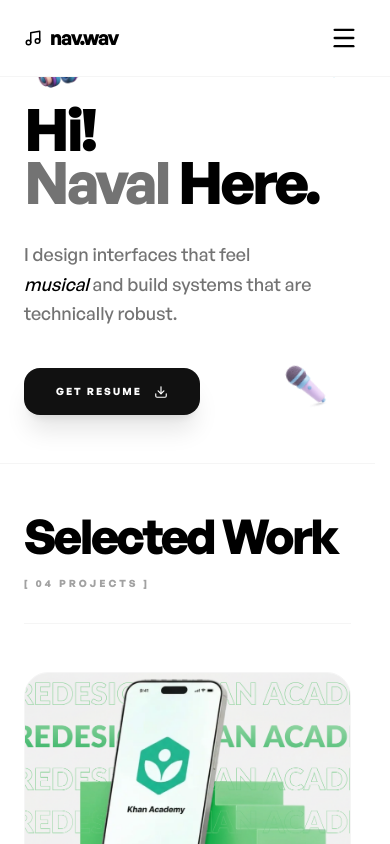
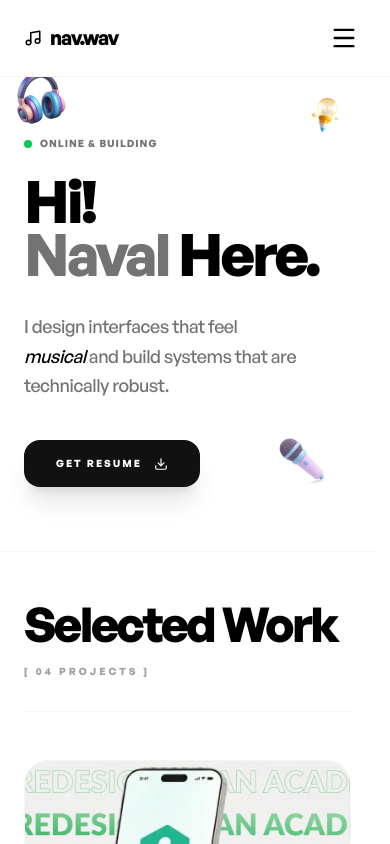
Before and after one commit to snaval29/Less-visuals-minimal-portfolio, a Next.js app: page / in a window 390 px wide. Shown: the top 844 px of the page. Built offline with nearby package versions, Linux system fonts and the light colour scheme.

Commit message:
nwe hero section's icon position

```diff
--- a/components/sections/MinimalHero.tsx
+++ b/components/sections/MinimalHero.tsx
@@ -5,13 +5,20 @@ import Image from "next/image"
 
 export const MinimalHero = () => {
   return (
-    <section className="relative w-full flex flex-col justify-start bg-white text-neutral-900 pt-16 pb-0 md:pt-32 md:pb-20 font-sans overflow-hidden">
+    <section className="relative w-full flex flex-col justify-start bg-white text-neutral-900 pt-20 pb-0 md:pt-32 md:pb-20 font-sans overflow-hidden">
 
       {/* --- ASSET LAYER --- */}
       <div className="absolute inset-0 pointer-events-none z-0">
 
-        {/* 1. Headphones: Moved DOWN and RIGHT so they are visible under the navbar */}
-        <div className="absolute top-[8%] left-[8%] w-14 h-14 md:top-[18%] md:left-[25%] md:w-40 md:h-40 mix-blend-multiply opacity-90">
+        {/* 1. Headphones: Pushed higher (top-[12%]) and further left (left-[2%]) to clear the badge */}
+        <div
+          className="absolute
+          top-[12%] left-[2%] w-16 h-16
+          sm:top-[12%] sm:left-[10%] sm:w-20 sm:h-20
+          md:top-[19%] md:left-[25%] md:w-28 md:h-28
+          lg:top-[18%] lg:left-[25%] lg:w-40 lg:h-40
+          mix-blend-multiply opacity-90 transition-all duration-500"
+        >
           <Image
             src="/images/headphone.png"
             alt="3D Headphones"
@@ -21,26 +28,41 @@ export const MinimalHero = () => {
           />
         </div>
 
-        {/* 2. Bulb-Pencil: Tucked into the top right corner */}
-        <div className="absolute top-[10%] right-[5%] w-10 h-10 md:top-[22%] md:right-[30%] md:w-44 md:h-44 rotate-[35deg] mix-blend-multiply opacity-95">
+        {/* 2. Bulb-Pencil: Increased size on mobile (w-14 h-14) and lowered to top-[16%] */}
+        <div
+          className="absolute
+          top-[16%] right-[6%] w-14 h-14
+          sm:top-[15%] sm:right-[15%] sm:w-20 sm:h-20
+          md:top-[25%] md:right-[25%] md:w-26 md:h-26
+          lg:top-[22%] lg:right-[30%] lg:w-44 lg:h-44
+          rotate-[35deg] mix-blend-multiply opacity-95 transition-all duration-500"
+        >
           <Image src="/images/bulb.png" alt="3D Idea Bulb" fill className="object-contain" />
         </div>
 
-        {/* 3. Microphone: RE-POSITIONED to sit right next to the CTA button on mobile */}
-        <div className="absolute bottom-[10%] right-[10%] w-16 h-16 md:bottom-[6%] md:left-[32%] md:w-38 md:h-38 -rotate-[15deg] mix-blend-multiply opacity-80">
+        {/* 3. Microphone: Anchored near the CTA for balance */}
+        <div
+          className="absolute
+          bottom-[10%] right-[10%] w-18 h-18
+          sm:bottom-[5%] sm:left-[15%] sm:w-24 sm:h-24
+          md:bottom-[8%] md:left-[40%] md:w-24 md:h-24
+          lg:bottom-[6%] lg:left-[32%] lg:w-38 lg:h-38
+          -rotate-[15deg] mix-blend-multiply opacity-80 transition-all duration-500"
+        >
           <Image src="/images/mic.png" alt="3D Microphone" fill className="object-contain saturate-[0.85]" />
         </div>
       </div>
 
       {/* --- CONTENT LAYER --- */}
-      <div className="max-w-7xl mx-auto px-6 md:px-12 w-full relative z-10">
+      <div className="max-w-7xl mx-auto px-6 md:px-12 w-full relative z-20">
         <motion.div
           initial={{ opacity: 0, y: 16 }}
           animate={{ opacity: 1, y: 0 }}
           transition={{ duration: 0.6, ease: [0.16, 1, 0.3, 1] }}
+          className="mt-14 sm:mt-0"
         >
-          {/* Status Badge */}
-          <div className="flex items-center gap-2 mb-6">
+          {/* Status Badge - Increased z-index to stay above background elements if they touch */}
+          <div className="flex items-center gap-2 mb-6 relative z-30">
             <span className="relative flex h-2 w-2">
               <span className="animate-ping absolute inline-flex h-full w-full rounded-full bg-green-400 opacity-75"></span>
               <span className="relative inline-flex rounded-full h-2 w-2 bg-green-500"></span>
@@ -55,14 +77,14 @@ export const MinimalHero = () => {
             <span className="text-neutral-500">Naval</span> Here.
           </h1>
 
-          <p className="max-w-[90%] md:max-w-lg text-lg md:text-2xl text-neutral-500 font-medium leading-relaxed mb-10">
+          <p className="max-w-[85%] md:max-w-lg text-lg md:text-2xl text-neutral-500 font-medium leading-relaxed mb-10 tracking-tight">
              I design interfaces that feel <span className="text-black italic">musical</span> and build systems that are technically robust.
           </p>
 
-          <div className="flex items-center gap-6 mb-12 md:mb-0">
+          <div className="flex items-center gap-6 mb-16 md:mb-0">
             <a
                 href="/resume.pdf"
-                className="group relative inline-flex items-center gap-3 px-8 py-4 bg-neutral-900 text-white rounded-2xl shadow-xl"
+                className="group relative inline-flex items-center gap-3 px-8 py-4 bg-neutral-900 text-white rounded-2xl shadow-xl active:scale-95 transition-transform"
             >
                 <span className="font-bold text-[10px] uppercase tracking-[0.2em]">Get Resume</span>
                 <Download size={14} />
```
